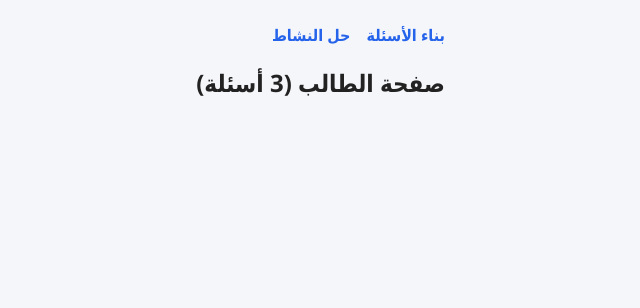
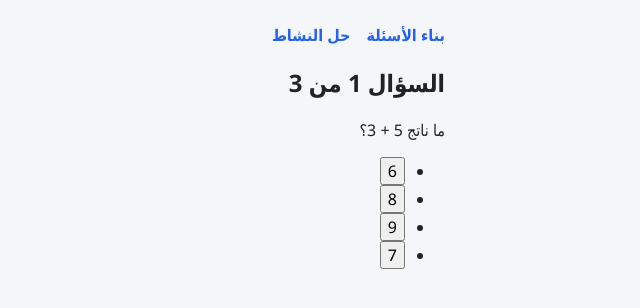
Before and after one commit to osaidzalloum/activity-builder, a React (Vite) app: page /play in a window 1280 px wide. Shown: the top 308 px of the page, without its empty margins (529-1169 px from the left). Built offline with nearby package versions, Linux system fonts and the light colour scheme.

Commit message:
Add play page with instant feedback and score

```diff
--- a/src/pages/PlayPage.jsx
+++ b/src/pages/PlayPage.jsx
@@ -1,5 +1,65 @@
+import { useState } from 'react';
+
+
 function PlayPage({ questions }) {
-  return <h2>صفحة الطالب ({questions.length} أسئلة)</h2>;
+  const [currentIndex, setCurrentIndex] = useState(0);
+  const [selected, setSelected] = useState(null);
+  const [score, setScore] = useState(0);
+  if (questions.length === 0) {
+    return <p>لا توجد أسئلة بعد. أضف أسئلة من صفحة البناء.</p>;
+  }
+  if (currentIndex === questions.length) {
+    return (
+      <div>
+        <h2>انتهى النشاط!</h2>
+        <p>نتيجتك: {score} من {questions.length}</p>
+        <button onClick={() => {
+          setCurrentIndex(0);
+          setSelected(null);
+          setScore(0);
+        }}>
+          إعادة المحاولة
+        </button>
+      </div>
+    );
+  }
+  const question = questions[currentIndex];
+  const isCorrect = selected === question.correctIndex;
+
+  return (
+    <div>
+      <h2>السؤال {currentIndex + 1} من {questions.length}</h2>
+      <p>{question.text}</p>
+      <ul>
+        {question.options.map((option, index) => (
+          <li key={index}>
+            <button onClick={() => setSelected(index)} disabled={selected !== null}>
+              {option}
+            </button>
+          </li>
+        ))}
+      </ul>
+      {selected !== null && (
+        <div>
+          <p>{isCorrect ? '✅ إجابة صحيحة' : '❌ إجابة خاطئة'}</p>
+          <button
+            onClick={() => {
+              if (isCorrect) {
+                setScore((s) => s + 1);
+              }
+              setCurrentIndex(currentIndex + 1);
+              setSelected(null);
+            }}
+          >
+            {currentIndex < questions.length - 1 ? 'السؤال التالي' : 'إنهاء اللعبة'}
+          </button>
+        </div>
+      )}
+
+    </div>
+  );
+
+
 }
 
 export default PlayPage;
```
